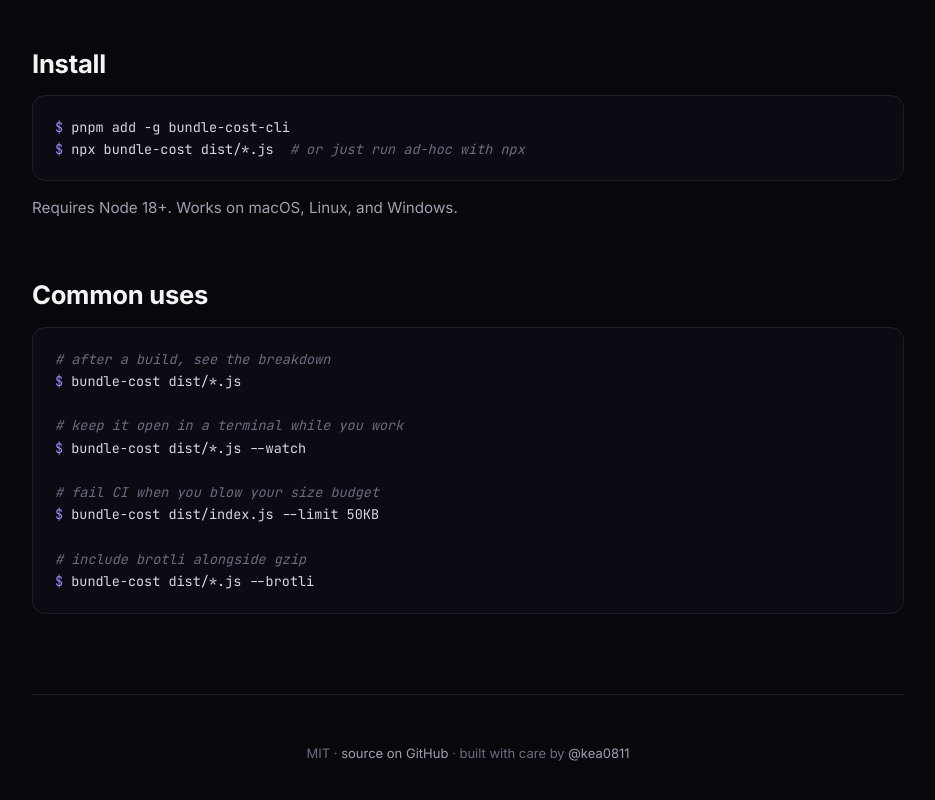
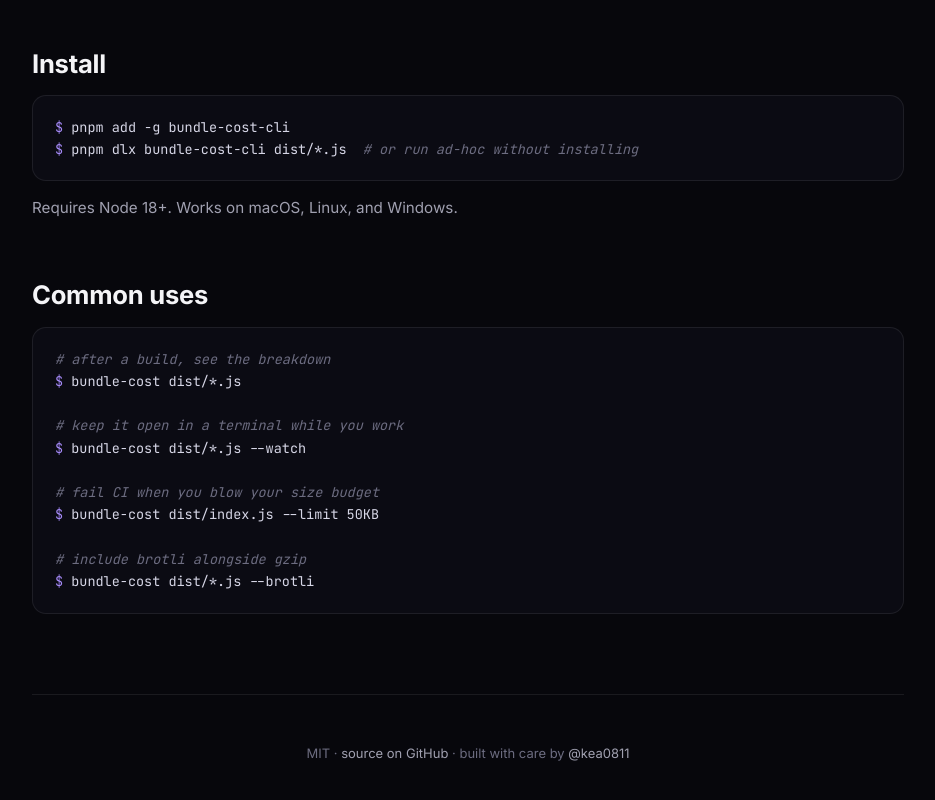
Before and after one commit to kea0811/bundle-cost-cli, a website: page demo/index.html in a window 1280 px wide. Shown: the part 1333-2133 px from the top of the page, without its empty margins (172-1107 px from the left). Drawn offline with Linux system fonts and the light colour scheme.

Commit message:
docs: lead install with npm — package is published; GitHub install is just a bleeding-edge footnote

```diff
--- a/demo/index.html
+++ b/demo/index.html
@@ -254,7 +254,7 @@
     <section>
       <h2 class="section-title">Install</h2>
       <pre class="code"><span class="cmd-prefix">$</span> pnpm add -g bundle-cost-cli
-<span class="cmd-prefix">$</span> npx bundle-cost dist/*.js  <span class="term-comment"># or just run ad-hoc with npx</span></pre>
+<span class="cmd-prefix">$</span> pnpm dlx bundle-cost-cli dist/*.js  <span class="term-comment"># or run ad-hoc without installing</span></pre>
       <p style="color: var(--muted); font-size: 0.95rem;">Requires Node 18+. Works on macOS, Linux, and Windows.</p>
     </section>
 
```
Also changed, not shown: README.md.
